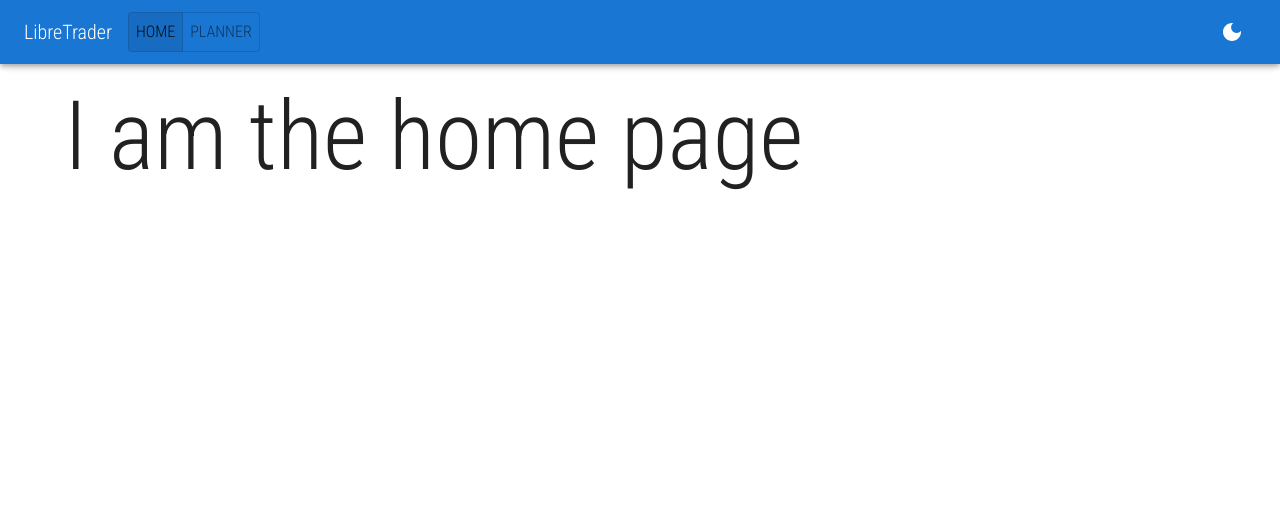
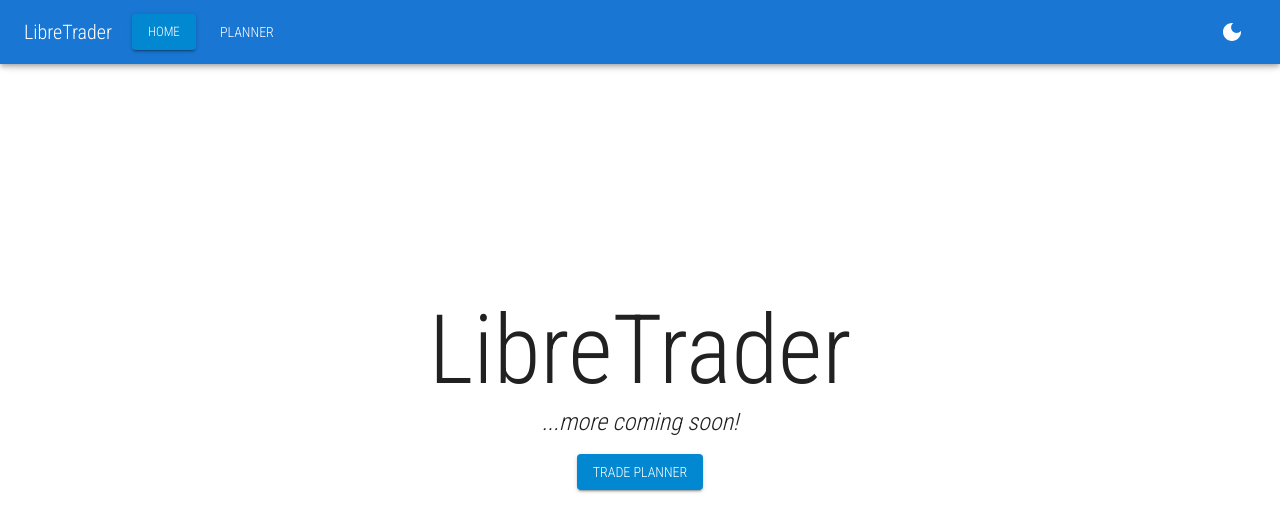
Before and after one commit to oze4/LibreTrader, a React app in the folder frontend/: page / in a window 1280 px wide. Shown: the top 532 px of the page. Built offline with nearby package versions, Linux system fonts and the light colour scheme.

Commit message:
chore(frontend): add minimal homepage;

```diff
--- a/frontend/src/App.js
+++ b/frontend/src/App.js
@@ -8,9 +8,7 @@ export default function App() {
   return (
     <Fragment>
       <Topbar />
-      <Container fluid="true" sx={{ marginTop: "5rem" }}>
-        <AppRouter />
-      </Container>
+      <AppRouter />
     </Fragment>
   );
 }
--- a/frontend/src/components/Topbar/index.js
+++ b/frontend/src/components/Topbar/index.js
@@ -1,4 +1,4 @@
-import React, { useContext, useMemo } from "react";
+import React, { useState, useContext, useMemo } from "react";
 import MenuIcon from "@mui/icons-material/Menu";
 import {
   MenuItem,
@@ -27,10 +27,10 @@ const pages = [
 export default function TopbarResponsive(props) {
   const location = useLocation();
   const theme = useContext(ColorModeContext);
-  const [anchorElNav, setAnchorElNav] = React.useState(null);
-  const [anchorElUser, setAnchorElUser] = React.useState(null);
+  const [anchorElNav, setAnchorElNav] = useState(null);
+  const [anchorElUser, setAnchorElUser] = useState(null);
 
-  const isSelectedPage = (pageName) => useMemo(() => location.pathname === pageName, [location]);
+  const isSelectedPage = (page) => useMemo(() => location.pathname === page.path, [location]);
 
   const handleOpenNavMenu = (event) => {
     setAnchorElNav(event.currentTarget);
@@ -61,8 +61,7 @@ export default function TopbarResponsive(props) {
             LibreTrader
           </Typography>
 
-          {/* HIDDEN UNLESS ON SMALL SCREEN
-             THIS IS THE MOBILE MENU/RESPONSIVE MENU */}
+          {/* ONLY SHOWN ON SMALL SCREENS */}
           <Box sx={{ flexGrow: 1, display: { xs: "flex", md: "none" } }}>
             <IconButton
               size="large"
@@ -104,7 +103,6 @@ export default function TopbarResponsive(props) {
               ))}
             </Menu>
           </Box>
-
           <Typography
             variant="h6"
             noWrap
@@ -113,7 +111,26 @@ export default function TopbarResponsive(props) {
           >
             LibreTrader
           </Typography>
+          {/* end ONLY SHOWN ON SMALL SCREENS */}
 
+          <Box sx={{ flexGrow: 1, display: { xs: "none", md: "flex" } }}>
+            {pages.map((page) => {
+              return (
+                <Button
+                  size="small"
+                  color="info"
+                  sx={{ margin: "0 0.3em" }}
+                  variant={isSelectedPage(page) ? "contained" : "inherit"}
+                  key={page.name}
+                  component={RouterLink}
+                  to={page.path}
+                >
+                  {page.name}
+                </Button>
+              );
+            })}
+          </Box>
+          {/*
           <Box sx={{ flexGrow: 1, display: { xs: "none", md: "flex" } }}>
             <ToggleButtonGroup size="small" exclusive>
               {pages &&
@@ -132,7 +149,7 @@ export default function TopbarResponsive(props) {
                 ))}
             </ToggleButtonGroup>
           </Box>
-
+          */}
           <Box sx={{ flexGrow: 0 }}>
             <Tooltip title={`switch to ${theme.mode === "dark" ? "light" : "dark"} mode`}>
               <IconButton size="large" onClick={theme.toggle} color="inherit">
--- a/frontend/src/components/TradePlanForm/NewsAndCatalysts.js
+++ b/frontend/src/components/TradePlanForm/NewsAndCatalysts.js
@@ -37,7 +37,6 @@ export default function NewsAndCatalysts(props) {
   };
 
   const handleNewsOrCatalystChange = (event) => {
-    console.log(event);
     setState({
       ...state,
       newsCatalyst: event.target.value,
--- a/frontend/src/components/TradePlanForm/context.js
+++ b/frontend/src/components/TradePlanForm/context.js
@@ -29,7 +29,6 @@ const reducer = (state, action) => {
   switch (action.type) {
     case actions.SET_STATE: {
       const newState = { ...state, ...action.value };
-      console.log({ from: "SET_STATE", oldState: state, newState });
       return newState;
     }
     case actions.CLEAR_FORM: {
--- a/frontend/src/pages/Home/index.js
+++ b/frontend/src/pages/Home/index.js
@@ -1,6 +1,31 @@
 import React from "react";
-import { Typography } from "@mui/material";
+import { Link as RouterLink, useLocation } from "react-router-dom";
+import { Typography, Button, Grid, Stack, Container } from "@mui/material";
 
 export default function Home() {
-  return <Typography variant="h1">I am the home page</Typography>;
+  return (
+    <Container fixed sx={{ height: "100vh", width: "100vw" }}>
+      <Grid
+        container
+        spacing={2}
+        direction="column"
+        alignItems="center"
+        justifyContent="center"
+        minHeight="100%"
+        textAlign="center"
+      >
+        <Grid item xs={12}>
+          <Typography variant="h1">LibreTrader</Typography>
+          <Typography variant="h5">
+            <i>...more coming soon!</i>
+          </Typography>
+        </Grid>
+        <Grid item xs={12}>
+          <Button variant="contained" color="info" component={RouterLink} to="/planner">
+            Trade Planner
+          </Button>
+        </Grid>
+      </Grid>
+    </Container>
+  );
 }
--- a/frontend/src/pages/Planner/index.js
+++ b/frontend/src/pages/Planner/index.js
@@ -3,7 +3,7 @@ import styled from "@emotion/styled";
 
 import { TradePlanForm, TradePlanCard } from "@/components";
 import {
-  Paper,
+  Container,
   Box,
   Grid,
   Drawer,
@@ -50,7 +50,7 @@ export default function Planner() {
   }, [drawerOpen]);
 
   return (
-    <Grid container>
+    <Container fluid="true" sx={{ marginTop: "5rem" }}>
       <Grid item xs={12}>
         <Stack direction="row">
           <Typography variant="h3">Trade Planner</Typography>
@@ -104,6 +104,6 @@ export default function Planner() {
           })}
         </List>
       </Drawer>
-    </Grid>
+    </Container>
   );
 }
--- a/frontend/src/theme/themes.js
+++ b/frontend/src/theme/themes.js
@@ -16,6 +16,10 @@ export const lightMode = {
     background: {
       default: "#fff",
       paper: "#fff",
+    },
+    text: {
+      primary: "#212121",
+      secondary: "#424242",
     },
   },
   typography: {
--- a/frontend/webpack.config.js
+++ b/frontend/webpack.config.js
@@ -37,7 +37,7 @@ module.exports = {
     new HtmlWebPackPlugin({
       template: "./public/index.ejs",
       filename: "./index.html",
-      title: "Libre Trader",
+      title: "LibreTrader",
     }),
   ],
   devServer: {
```
